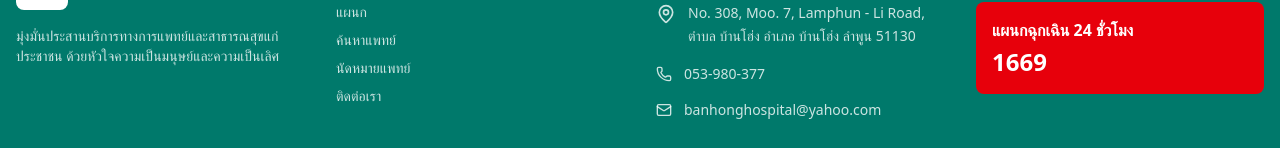
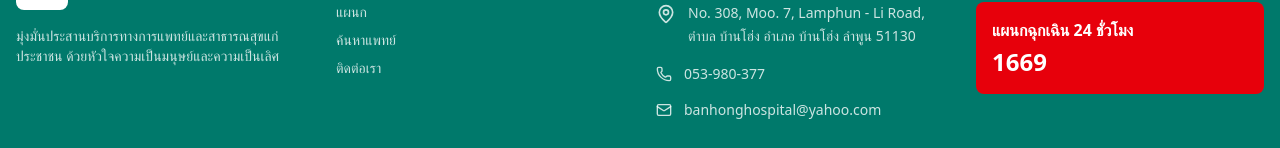
Before and after one commit to sivanon/BHH-WWW, a Next.js app: page /1/ita in a window 1280 px wide. Shown: the part 1161-1309 px from the top of the page. Built offline with nearby package versions, Linux system fonts and the light colour scheme; no server answers; the database is empty.

Commit message:
chore: remove doctor appointment link from footer quick links

```diff
--- a/src/components/layout/Footer.tsx
+++ b/src/components/layout/Footer.tsx
@@ -28,7 +28,6 @@ export default function Footer({ lang }: { lang: Locale }) {
             <ul className="space-y-2 text-sm text-primary-foreground/80">
               <li><Link href={`/${lang}/departments`} className="hover:text-white transition-colors">{nav.departments}</Link></li>
               <li><Link href={`/${lang}/doctors`} className="hover:text-white transition-colors">{nav.findDoctor}</Link></li>
-              <li><Link href={`/${lang}/appointment`} className="hover:text-white transition-colors">{nav.bookAppt}</Link></li>
               <li><Link href={`/${lang}/contact`} className="hover:text-white transition-colors">{nav.contact}</Link></li>
             </ul>
           </div>
```
